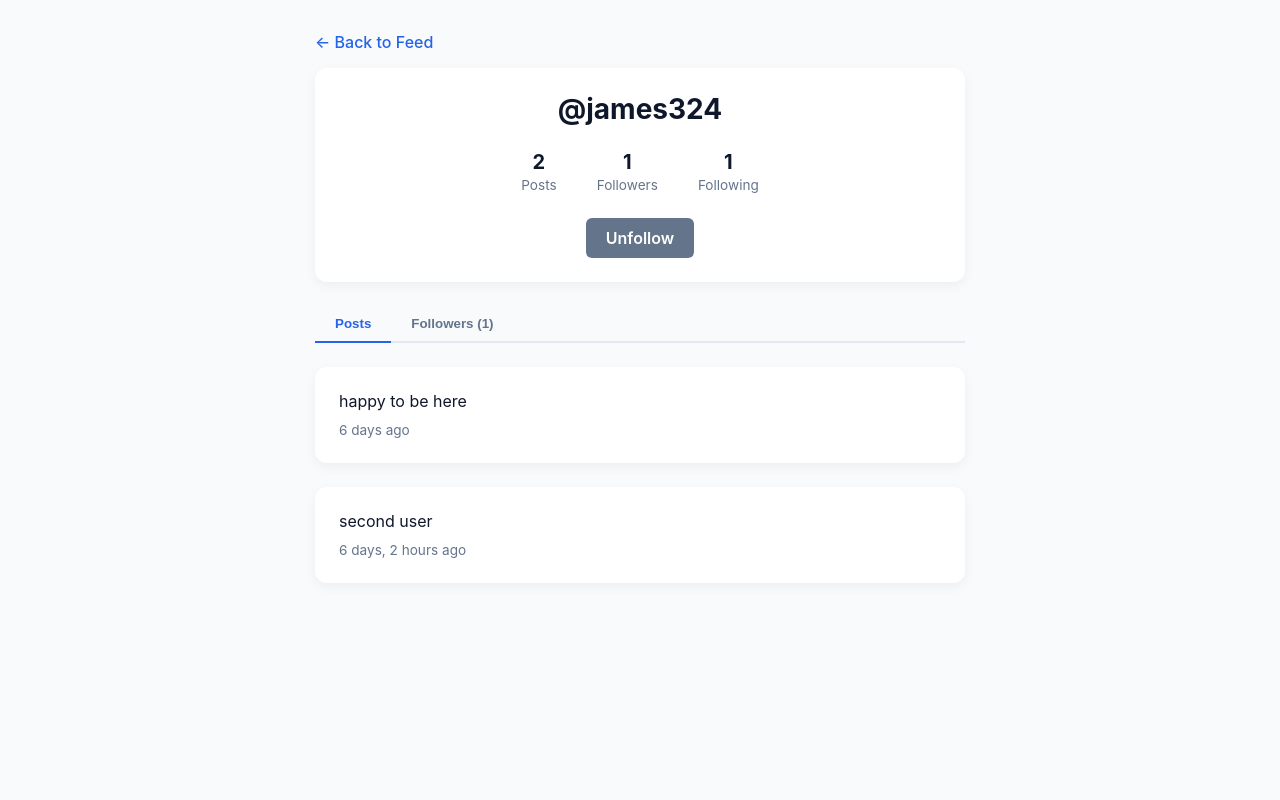
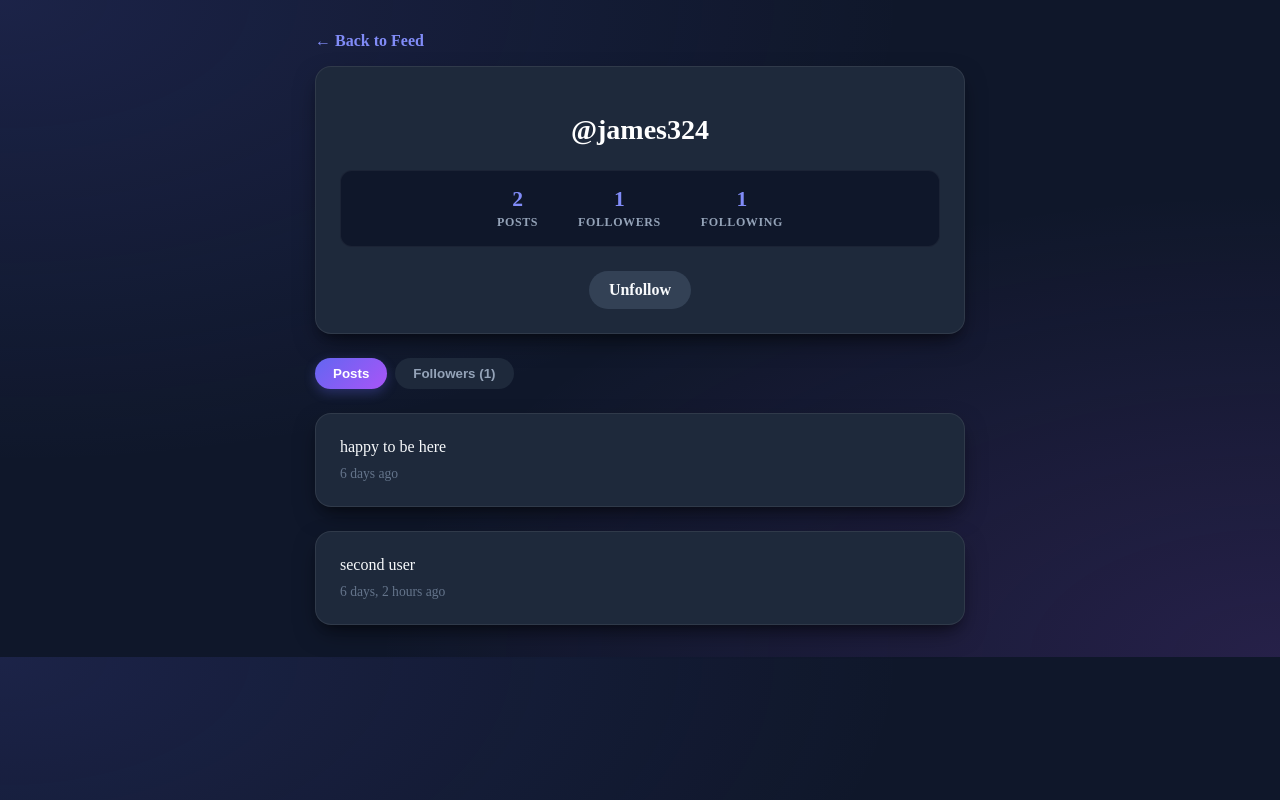
Before and after one commit to Socialtheo/CodeAlpha_SocialMediaPlatform, a Django app: a page that uses social/templates/social/profile.html in a window 1280 px wide. Run offline with Django 5.2, Linux system fonts and the light colour scheme; a user stored in the database is signed in; data comes from the database, SQL or seed files in the repository.

Commit message:
Update style.css

```diff
--- a/social/static/social/style.css
+++ b/social/static/social/style.css
@@ -1,9 +1,8 @@
 body {
-    background-color: #f8fafc;
-    font-family: -apple-system, BlinkMacSystemFont, "Segoe UI", Roboto, Helvetica, Arial, sans-serif;
-    margin: 0;
-    padding: 0;
-    color: #0f172a;
+    background: #0f172a !important;
+    background-image: radial-gradient(at 0% 0%, rgba(99, 102, 241, 0.15) 0px, transparent 50%),
+                      radial-gradient(at 100% 100%, rgba(168, 85, 247, 0.15) 0px, transparent 50%) !important;
+    color: #f8fafc !important;
 }
 
 .container {
@@ -12,12 +11,20 @@ body {
     padding: 0 1rem;
 }
 
+
 .card {
-    background: #ffffff;
+    background: #1e293b;
+    border: 1px solid rgba(255, 255, 255, 0.08);
     padding: 1.5rem;
-    border-radius: 12px;
-    box-shadow: 0 4px 12px rgba(0, 0, 0, 0.05);
+    border-radius: 16px;
+    box-shadow: 0 10px 25px -5px rgba(0, 0, 0, 0.5), 0 8px 10px -6px rgba(0, 0, 0, 0.3);
     margin-bottom: 1.5rem;
+    transition: transform 0.2s ease, border-color 0.2s ease;
+}
+
+.card:hover {
+    transform: translateY(-2px);
+    border-color: rgba(99, 102, 241, 0.4);
 }
 
 .card-header {
@@ -27,18 +34,19 @@ body {
 }
 
 h2, h3, h5 {
-    margin: 0;
-    color: #0f172a;
+    color: #ffffff !important;
 }
 
 a {
-    color: #2563eb;
+    color: #818cf8;
     text-decoration: none;
-    font-weight: 500;
+    font-weight: 600;
+    transition: color 0.15s ease;
 }
 
 a:hover {
-    text-decoration: underline;
+    color: #a5b4fc;
+    text-decoration: none;
 }
 
 
@@ -47,6 +55,10 @@ a:hover {
     justify-content: center;
     gap: 2.5rem;
     margin: 1.5rem 0;
+    background: #0f172a;
+    border: 1px solid rgba(255, 255, 255, 0.05);
+    padding: 1rem;
+    border-radius: 12px;
 }
 
 .stat-item {
@@ -54,53 +66,56 @@ a:hover {
 }
 
 .stat-value {
-    font-size: 1.25rem;
+    font-size: 1.35rem;
     font-weight: 700;
-    color: #0f172a;
+    color: #818cf8;
     display: block;
 }
 
 .stat-label {
-    color: #64748b;
-    font-size: 0.85rem;
+    color: #94a3b8;
+    font-size: 0.75rem;
+    text-transform: uppercase;
+    letter-spacing: 0.05em;
+    font-weight: 600;
 }
 
-
+/* Buttons */
 .btn {
     display: inline-block;
     padding: 10px 20px;
-    border-radius: 6px;
+    border-radius: 25px;
     font-weight: 600;
     border: none;
     cursor: pointer;
     text-decoration: none;
-    transition: background-color 0.2s ease;
+    transition: all 0.2s ease;
 }
 
 .btn-primary {
-    background: #2563eb;
-    color: #ffffff;
+    background: linear-gradient(135deg, #6366f1 0%, #a855f7 100%);
+    color: #ffffff !important;
+    box-shadow: 0 4px 14px rgba(99, 102, 241, 0.4);
 }
 
 .btn-primary:hover {
-    background: #1d4ed8;
-    text-decoration: none;
+    transform: translateY(-1px) scale(1.02);
+    box-shadow: 0 6px 20px rgba(168, 85, 247, 0.5);
 }
 
 .btn-secondary {
-    background: #64748b;
-    color: #ffffff;
+    background: #334155;
+    color: #f8fafc !important;
 }
 
 .btn-secondary:hover {
     background: #475569;
-    text-decoration: none;
 }
 
 .btn-like {
     background: transparent;
     border: none;
-    color: #dc2626;
+    color: #f43f5e;
     font-weight: 600;
     cursor: pointer;
     font-size: 0.95rem;
@@ -111,22 +126,25 @@ a:hover {
     opacity: 0.8;
 }
 
-/* Form Controls */
+
 .form-input {
     width: 100%;
     padding: 10px;
-    border: 1px solid #cbd5e1;
-    border-radius: 6px;
+    background: #0f172a;
+    color: #f8fafc;
+    border: 1.5px solid #334155;
+    border-radius: 8px;
     box-sizing: border-box;
     font-size: 0.95rem;
+    transition: border-color 0.2s ease;
 }
 
 .form-input:focus {
     outline: none;
-    border-color: #2563eb;
+    border-color: #818cf8;
 }
 
-
+/* Follower Badges */
 .badge-list {
     display: flex;
     flex-wrap: wrap;
@@ -135,40 +153,48 @@ a:hover {
 }
 
 .user-badge {
-    background: #f1f5f9;
-    color: #1e293b;
+    background: #312e81;
+    color: #c7d2fe;
     padding: 6px 14px;
     border-radius: 20px;
-    font-size: 0.9rem;
-    font-weight: 500;
+    font-size: 0.85rem;
+    font-weight: 600;
+    transition: all 0.15s ease;
 }
 
 .user-badge:hover {
-    background: #e2e8f0;
+    background: #3730a3;
+    color: #ffffff;
     text-decoration: none;
 }
 
-
+/* Tabs */
 .tabs {
     display: flex;
-    border-bottom: 2px solid #e2e8f0;
+    gap: 0.5rem;
     margin-bottom: 1.5rem;
 }
 
 .tab-btn {
-    padding: 10px 20px;
+    padding: 8px 18px;
     border: none;
-    background: none;
+    background: #1e293b;
     font-weight: 600;
-    color: #64748b;
+    color: #94a3b8;
     cursor: pointer;
-    border-bottom: 2px solid transparent;
-    margin-bottom: -2px;
+    border-radius: 20px;
+    transition: all 0.2s ease;
+}
+
+.tab-btn:hover {
+    background: #334155;
+    color: #f8fafc;
 }
 
 .tab-btn.active {
-    color: #2563eb;
-    border-bottom-color: #2563eb;
+    background: linear-gradient(135deg, #6366f1 0%, #a855f7 100%);
+    color: #ffffff;
+    box-shadow: 0 4px 12px rgba(99, 102, 241, 0.3);
 }
 
 .tab-content {
@@ -186,5 +212,4 @@ a:hover {
 
 
 
-
 /*Ohene B.Atuahene - Css styling of my social media project*/
```
